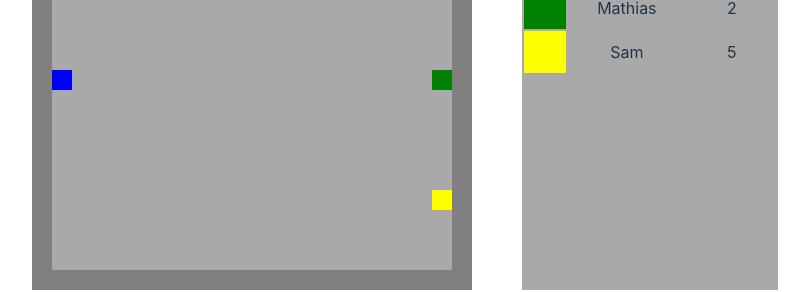
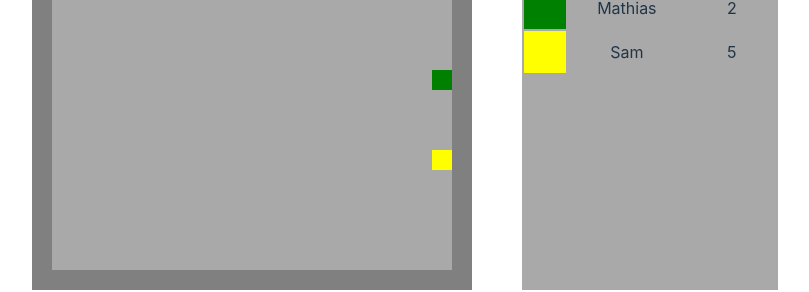
Before and after one commit to ErikLtz1/DevsGrp3Frontend, a React (Vite) app: page / in a window 1280 px wide. Shown: the part 542-834 px from the top of the page, without its empty margins (235-1044 px from the left). Built offline with nearby package versions, Linux system fonts and the light colour scheme.

Commit message:
WIP socket for subsciption

```diff
--- a/src/App.tsx
+++ b/src/App.tsx
@@ -5,14 +5,38 @@ import PlayerInput from "./playerInput/PlayerInput"
 import PlayingField from "./playingField/PlayingField"
 import Scoreboard from "./scoreboard/Scoreboard"
 import PlayerDisplay from "./playerDisplay/PlayerDisplay"
+import { useEffect, useState } from "react"
+import SockJS from "sockjs-client"
+import { Client } from "@stomp/stompjs"
 
 function App() {
+
+  const [stompClient, setStompClient] = useState<Client | null>(null)
+
+  useEffect(() => {
+
+    const socket = new SockJS("http://localhost:8080/connect");
+    const client = new Client({
+      webSocketFactory: () => socket as WebSocket,
+      reconnectDelay: 5000,
+      onConnect: () => {
+        setStompClient(client);
+        console.log("Connection established");
+      },
+      onDisconnect: () => {
+        console.log("disconnected from websocket")
+      }
+    });
+
+    client.activate();
+
+  }, [])
 
   return (
     <>
       <Header />
-      <PlayerInput />
-      <PlayerDisplay />
+      <PlayerInput stompClient={stompClient} />
+      <PlayerDisplay stompClient={stompClient} />
       <div className="fieldAndScoreboardDiv">
         <PlayingField />
         <Scoreboard />
--- a/src/playerDisplay/PlayerDisplay.tsx
+++ b/src/playerDisplay/PlayerDisplay.tsx
@@ -1,7 +1,21 @@
+import { Client } from "@stomp/stompjs";
 import "./playerList.css";
+import { useEffect } from "react";
+
+interface Props {
+  stompClient: Client | null
+}
 
 
-function PlayerDisplay() {
+function PlayerDisplay(props: Props) {
+
+  useEffect(() => {
+    props.stompClient?.subscribe("/destroy/players", (playerList) => {
+      const players = JSON.parse(playerList.body)
+      console.log("here: " + players)
+    } )
+  }, [])
+
   return (
     <ul className="playerList">
       <li className="player1">
--- a/src/playerInput/PlayerInput.tsx
+++ b/src/playerInput/PlayerInput.tsx
@@ -1,43 +1,40 @@
 import { Client } from '@stomp/stompjs';
 import { useState } from 'react';
-import SockJS from 'sockjs-client';
 
 // interface Player {
 //     username : string
 //     playerNumber : number
 //     shooter : boolean
 //     colour : string
-//     position : string
+//     x: number,
+//     y: number,
 //     active : boolean
 //     score : number
 //   }
 
-function PlayerInput() {
+  interface Props {
+    stompClient: Client | null
+  }
+
+function PlayerInput(props: Props) {
 
     const [username, setUsername] = useState<string>("")
-    const [/*stompClient*/, setStompClient] = useState<Client | null>(null)
 
-    const submitNewPlayer = (e: { preventDefault: () => void; }) => {
-        e.preventDefault();
-        const socket = new SockJS("http://localhost:8080/connect");
-        const client = new Client({
-          webSocketFactory: () => socket as any,
-          reconnectDelay: 5000,
-          onConnect: () => {
-            //sendNewPlayer()
-            console.log("Connection established");
-          },
-          onDisconnect: () => {
-            console.log("disconnected from websocket")
-          }
+    const sendNewPlayer = (e: { preventDefault: () => void; }) => {
+      e.preventDefault();
+      if (props.stompClient) {
+        props.stompClient.publish({
+          destination: "/app/new-player",
+          body: JSON.stringify(username)
         });
+      } else {
+        console.log("no stomp client");
 
-        client.activate();
-        setStompClient(client);
+      }
     }
 
   return (
-    <form onSubmit={submitNewPlayer}>
+    <form onSubmit={sendNewPlayer}>
         <label>Enter your username:</label>
         <input className='usernameInput' value={username} onChange={(e) => setUsername(e.target.value)}></input>
         <button type='submit'>Join Game</button>
--- a/src/playingField/PlayingField.tsx
+++ b/src/playingField/PlayingField.tsx
@@ -11,7 +11,8 @@ interface Player {
     playerNumber : number
     shooter : boolean
     colour : string
-    position : string
+    x: string,
+    y: string,
     active : boolean
     score : number
   }
@@ -24,7 +25,8 @@ function PlayingField() {
     playerNumber : 1,
     shooter : true,
     colour : "blue",
-    position : "0, 10",
+    x: "0",
+    y: "",
     active : true,
     score : 0
   })
@@ -33,7 +35,8 @@ function PlayingField() {
     playerNumber : 2,
     shooter : false,
     colour : "red",
-    position : "19, 4",
+    x: "19",
+    y: "4",
     active : true,
     score : 0
   })
@@ -42,7 +45,8 @@ function PlayingField() {
     playerNumber : 3,
     shooter : true,
     colour : "green",
-    position : "19, 10",
+    x: "19",
+    y: "10",
     active : true,
     score : 0
   })
@@ -51,7 +55,8 @@ function PlayingField() {
     playerNumber : 4,
     shooter : true,
     colour : "yellow",
-    position : "19, 16",
+    x: "19",
+    y: "14",
     active : true,
     score : 0
   })
@@ -76,15 +81,14 @@ function PlayingField() {
 
 
   function getColour(x: number, y: number) {
-    console.log(player1.position, player1.colour, x, y)
-    if (player1.position === x + ", " + y) {
-      console.log(player1.position, player1.colour, x, y)
+
+    if (player1.x + ", " + player1.y === x + ", " + y) {
       return player1.colour;
-    } else if (player2.position === x + ", " + y) {
+    } else if (player2.x + ", " + player2.y === x + ", " + y) {
       return player2.colour;
-    } else if (player3.position === x + ", " + y) {
+    } else if (player3.x + ", " + player3.y === x + ", " + y) {
       return player3.colour;
-    } else if (player4.position === x + ", " + y) {
+    } else if (player4.x + ", " + player4.y === x + ", " + y) {
       return player4.colour;
     } else {
       return "darkgrey";
```
Also changed, not shown: 3 other files (tests, documents, lock files or other folders).
